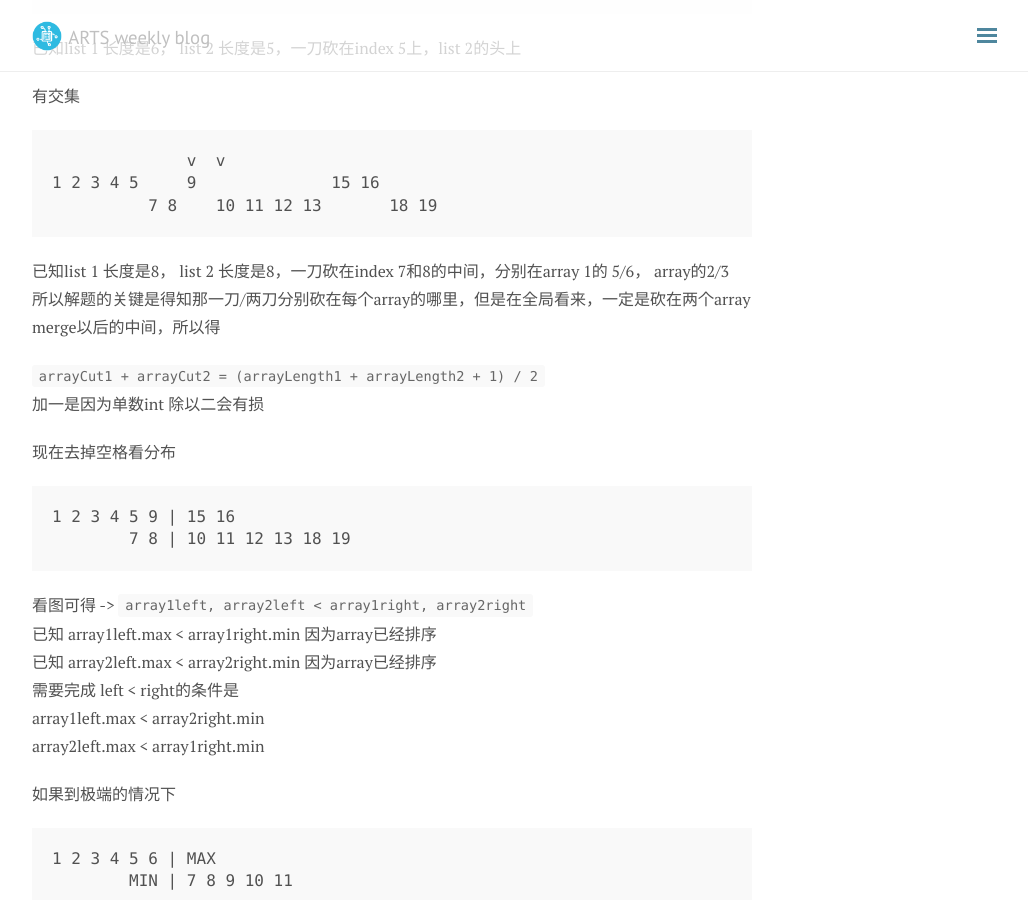
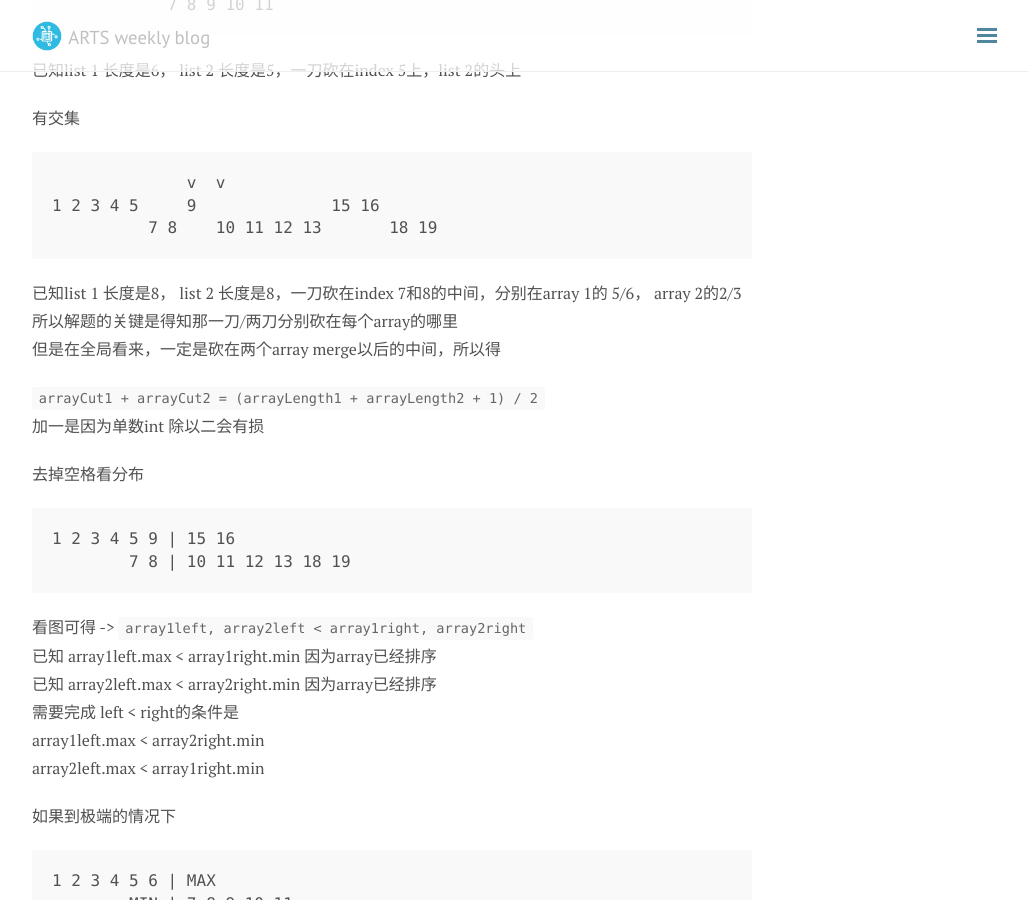
Before and after one commit to YiYeHuang/arts-tech-blog, a Jekyll site: the page built from _posts/2019-11-13-median-sorted-array.md, in a window 1280 px wide and 900 px high, scrolled down 1052 px. Shown: the whole window, without its empty margins (248-1276 px from the left). Built offline with Jekyll 4.4.1, drawn with Linux system fonts in a browser that asks for light colours; nearby versions of some CDN libraries.

Commit message:
Update 2019-11-13-median-sorted-array.md

```diff
--- a/_posts/2019-11-13-median-sorted-array.md
+++ b/_posts/2019-11-13-median-sorted-array.md
@@ -12,7 +12,8 @@ tag: [leetcode, binary-search]
 4. Median of Two Sorted Arrays
 
 There are two sorted arrays nums1 and nums2 of size m and n respectively.
-Find the median of the two sorted arrays. The overall run time complexity should be O(log (m+n)).
+Find the median of the two sorted arrays.
+The overall run time complexity should be O(log (m+n)).
 You may assume nums1 and nums2 cannot be both empty.
 
 Example 1:
@@ -47,13 +48,14 @@ The median is (2 + 3)/2 = 2.5
 1 2 3 4 5     9              15 16
           7 8    10 11 12 13       18 19
 </pre>
-已知list 1 长度是8， list 2 长度是8，一刀砍在index 7和8的中间，分别在array 1的 5/6， array的2/3
-所以解题的关键是得知那一刀/两刀分别砍在每个array的哪里，但是在全局看来，一定是砍在两个array merge以后的中间，所以得
+已知list 1 长度是8， list 2 长度是8，一刀砍在index 7和8的中间，分别在array 1的 5/6， array 2的2/3
+所以解题的关键是得知那一刀/两刀分别砍在每个array的哪里
+但是在全局看来，一定是砍在两个array merge以后的中间，所以得
 
 `arrayCut1 + arrayCut2 = (arrayLength1 + arrayLength2 + 1) / 2`
 加一是因为单数int 除以二会有损
 
-现在去掉空格看分布
+去掉空格看分布
 <pre>
 1 2 3 4 5 9 | 15 16
         7 8 | 10 11 12 13 18 19
```
